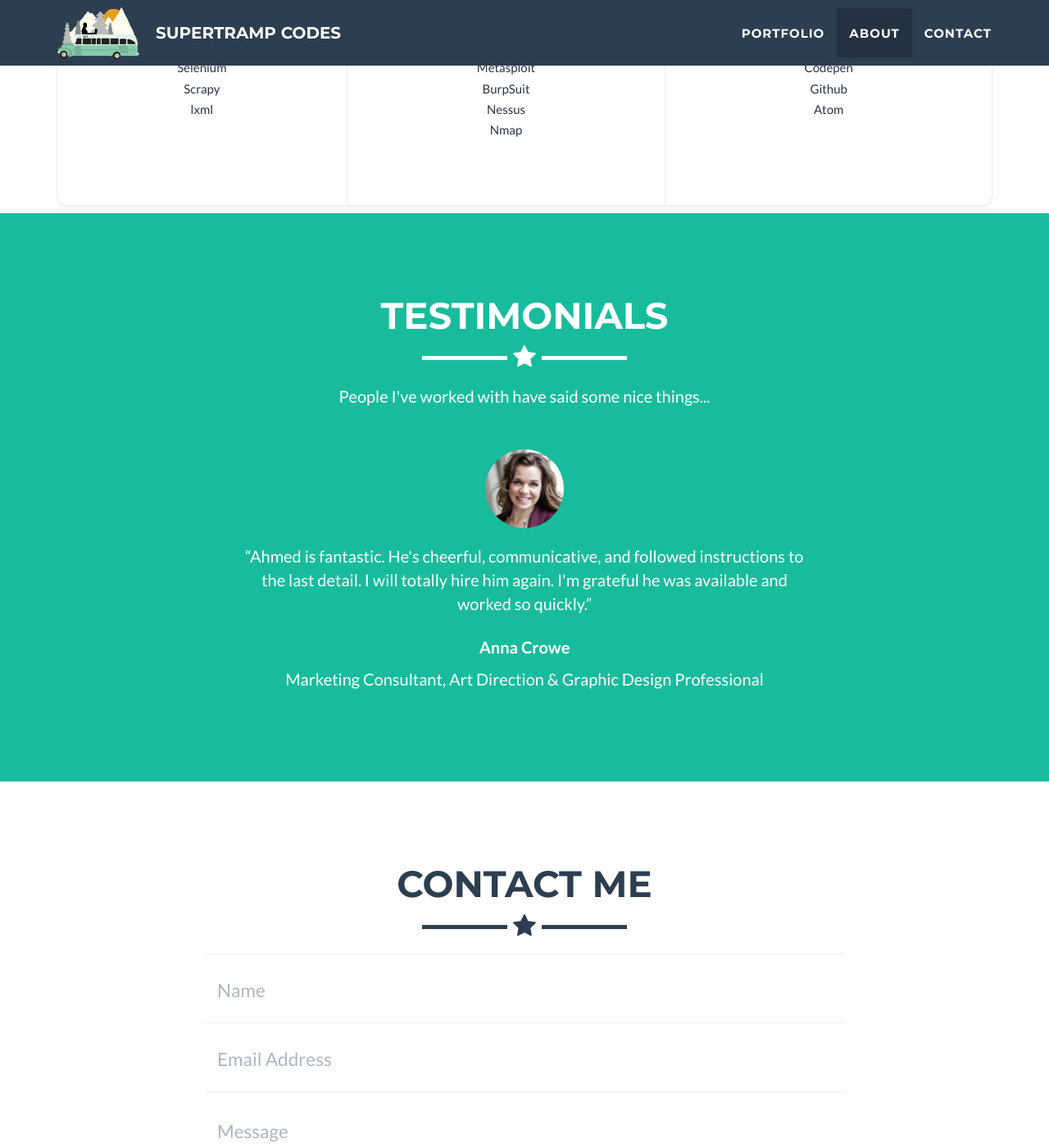
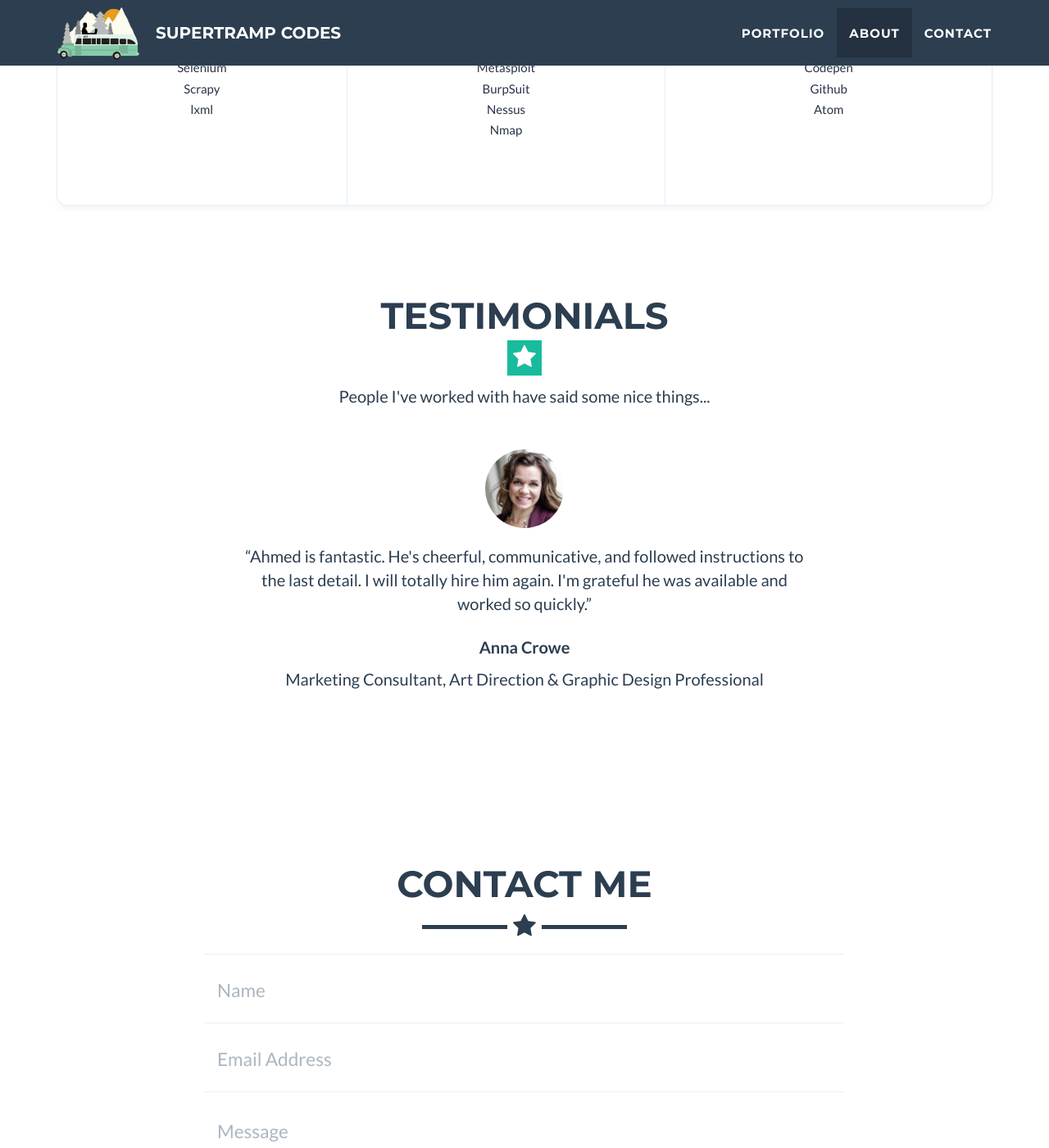
Before and after one commit to Ahmed-Elkashef/Ahmed-Elkashef.github.io, a Jekyll site: the page built from index.html, in a window 1280 px wide and 1400 px high, scrolled down 2946 px. Shown: the whole window at 82% size. Built offline with Jekyll 4.4.1, drawn with Linux system fonts in a browser that asks for light colours.

Commit message:
Update main.css

```diff
--- a/_includes/css/main.css
+++ b/_includes/css/main.css
@@ -538,12 +538,6 @@ footer .footer-below {
 }
 
 /*testimonials*/
-#testimonials {
-    background-color: #18bc9c;
-}
-#testimonials h2, #testimonials p {
-    color: white;
-}
 #testimonials img {
     border-radius: 50%;
     max-width: 96px;
```
